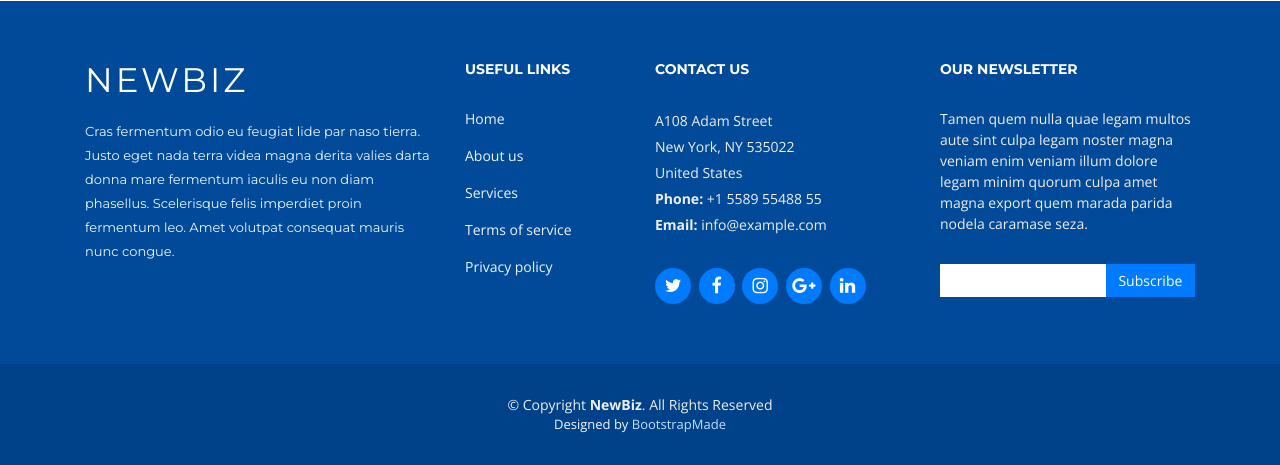
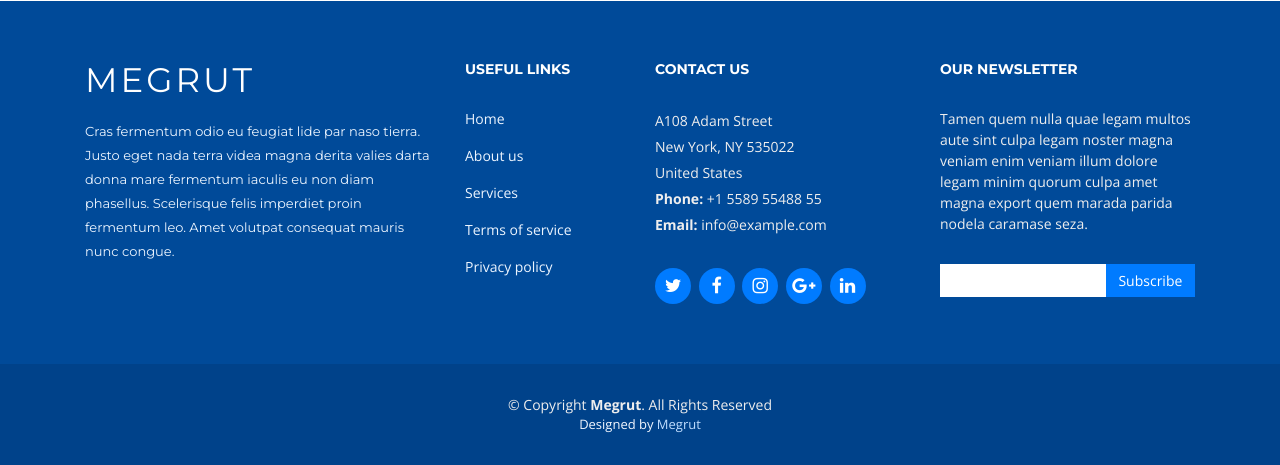
Before and after one commit to vijay991/webuildweb, a Flask app: page / in a window 1280 px wide. Shown: the part 4445-4910 px from the top of the page. Run offline with Flask 2, Linux system fonts and the light colour scheme; some libraries are stand-ins or nearby versions; some web fonts are replaced.

Commit message:
change adress and contact number

```diff
--- a/app/templates/index.html
+++ b/app/templates/index.html
@@ -420,11 +420,11 @@
               </div>
               <div class="col-md-4 info">
                 <i class="ion-ios-email-outline"></i>
-                <p>info@example.com</p>
+                <p>virazssolanki@gmail.com</p>
               </div>
               <div class="col-md-3 info">
                 <i class="ion-ios-telephone-outline"></i>
-                <p>+1 5589 55488 55</p>
+                <p>+91 7046717674</p>
               </div>
             </div>
 
@@ -471,7 +471,7 @@
         <div class="row">
 
           <div class="col-lg-4 col-md-6 footer-info">
-            <h3>NewBiz</h3>
+            <h3>Megrut</h3>
             <p>Cras fermentum odio eu feugiat lide par naso tierra. Justo eget nada terra videa magna derita valies darta donna mare fermentum iaculis eu non diam phasellus. Scelerisque felis imperdiet proin fermentum leo. Amet volutpat consequat mauris nunc congue.</p>
           </div>
 
@@ -520,10 +520,10 @@
 
     <div class="container">
       <div class="copyright">
-        &copy; Copyright <strong>NewBiz</strong>. All Rights Reserved
+        &copy; Copyright <strong>Megrut</strong>. All Rights Reserved
       </div>
       <div class="credits">
-        Designed by <a href="https://bootstrapmade.com/">BootstrapMade</a>
+        Designed by <a href="https://bootstrapmade.com/">Megrut</a>
       </div>
     </div>
   </footer><!-- #footer -->
```
